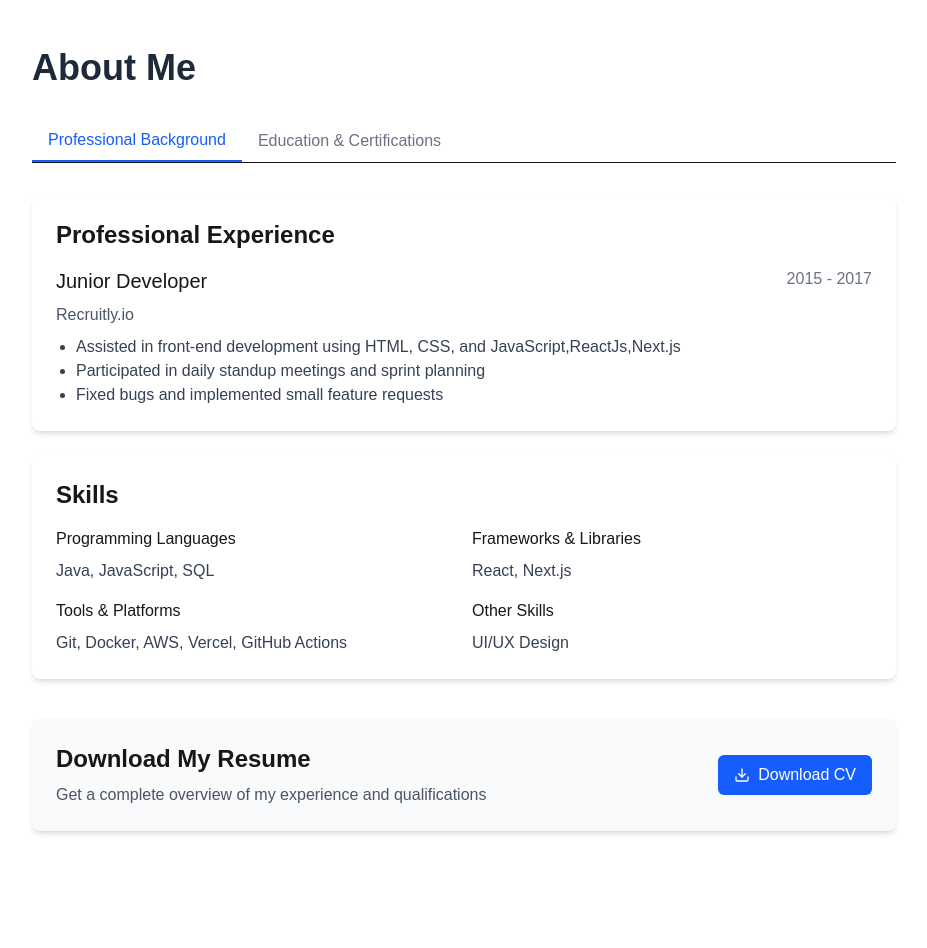
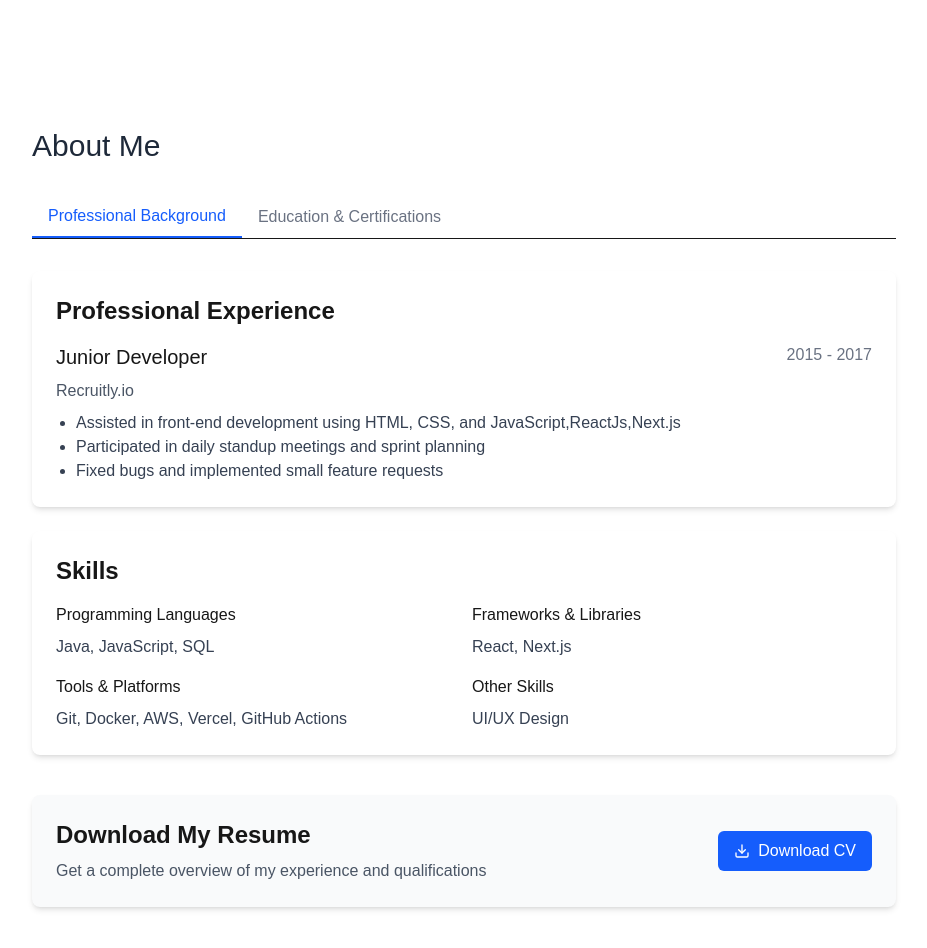
Before and after one commit to Kamakshi-Aruna/NextJs-Personal-Portfolio, a Next.js app: page /about in a window 1280 px wide. Shown: the top 948 px of the page, without its empty margins (176-1103 px from the left). Before the commit the page ends 879 px from the top, so only its background shows below. Built offline with nearby package versions, Linux system fonts and the light colour scheme.

Commit message:
Updated the about page

```diff
--- a/src/app/about/page.tsx
+++ b/src/app/about/page.tsx
@@ -8,8 +8,8 @@ export default function Page() {
     const [activeTab, setActiveTab] = useState<'professional' | 'education' | 'personal'>('professional');
 
     return (
-        <div className="max-w-4xl mx-auto px-4 py-12">
-            <h1 className="text-4xl font-bold mb-8 text-gray-800">About Me</h1>
+        <div className="max-w-4xl mx-auto px-4 py-12 mt-20">
+            <h1 className="text-3xl  mb-8 text-gray-800">About Me</h1>
 
             {/* Tab Navigation */}
             <div className="flex mb-8 border-b">
```
